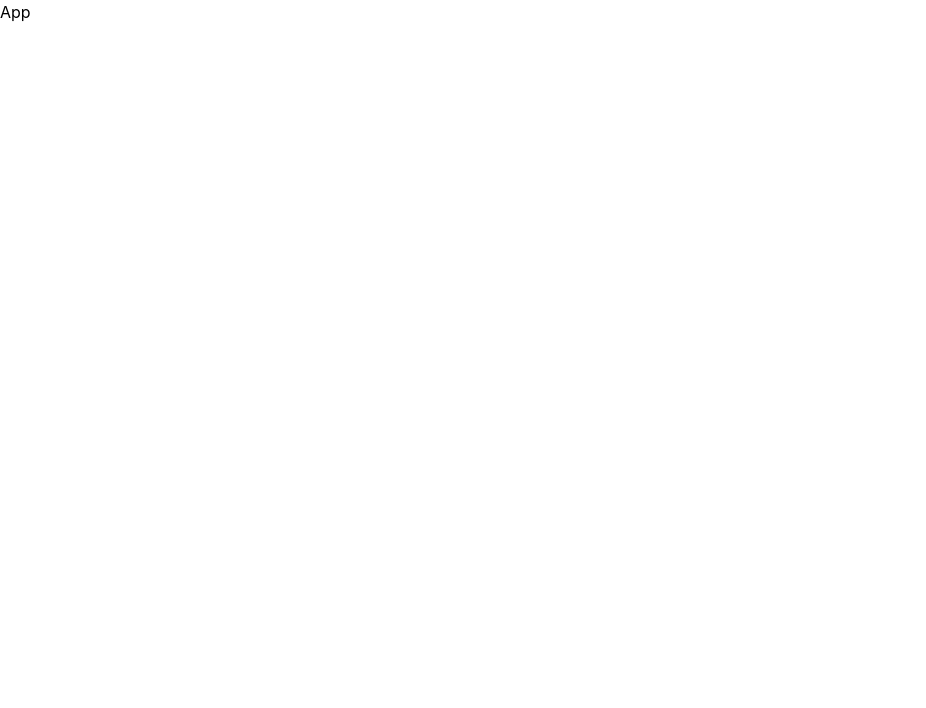
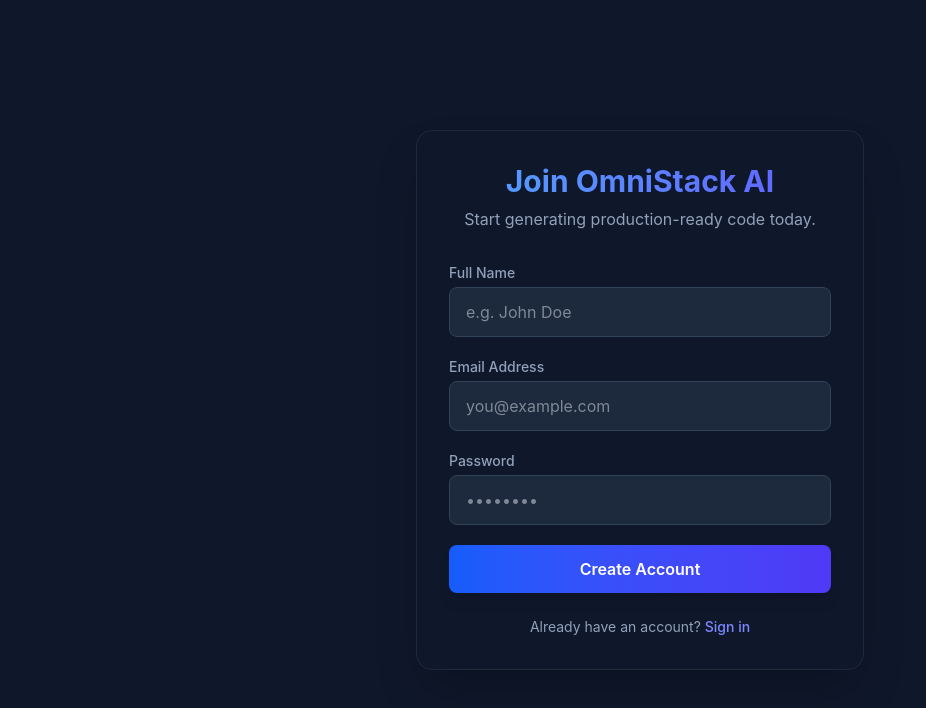
Before and after one commit to DPanvish/Omnistack-AI, a React (Vite) app in the folder client/: page /register in a window 1280 px wide. Shown: the top 708 px of the page, without its empty margins (0-926 px from the left). Built offline with nearby package versions, Linux system fonts and the light colour scheme.

Commit message:
Login and Register Pages Added

```diff
--- a/client/package.json
+++ b/client/package.json
@@ -11,6 +11,7 @@
   },
   "dependencies": {
     "@tailwindcss/vite": "^4.2.2",
+    "@tanstack/react-query": "^5.99.0",
     "framer-motion": "^12.38.0",
     "lucide-react": "^1.8.0",
     "react": "^19.2.4",
--- a/client/src/App.jsx
+++ b/client/src/App.jsx
@@ -1,9 +1,31 @@
-import React from 'react'
+import { BrowserRouter as Router, Routes, Route, Navigate } from 'react-router-dom';
+import { QueryClient, QueryClientProvider } from '@tanstack/react-query';
+import Login from './pages/Login';
+import Register from './pages/Register';
+import Dashboard from './pages/Dashboard';
 
-const App = () => {
+const queryClient = new QueryClient({
+  defaultOptions: {
+    queries: {
+      refetchOnWindowFocus: false, // Prevent auto-refetching when switching browser tabs
+      retry: 1,
+    },
+  },
+});
+
+function App() {
   return (
-    <div>App</div>
-  )
+    <QueryClientProvider client={queryClient}>
+      <Router>
+        <Routes>
+          <Route path="/" element={<Navigate to="/login" replace />} />
+          <Route path="/login" element={<Login />} />
+          <Route path="/register" element={<Register />} />
+          <Route path="/dashboard" element={<Dashboard />} />
+        </Routes>
+      </Router>
+    </QueryClientProvider>
+  );
 }
 
-export default App
+export default App;
--- /dev/null
+++ b/client/src/pages/Dashboard.jsx
@@ -0,0 +1,6 @@
+
+
+const Dashboard = () => {
+  return <div className="min-h-screen bg-[#0f172a] text-white flex items-center justify-center text-3xl">Dashboard (Coming Soon)</div>;
+};
+export default Dashboard;
--- /dev/null
+++ b/client/src/pages/Login.jsx
@@ -0,0 +1,93 @@
+import { useState } from 'react';
+import { motion } from 'framer-motion';
+import { Link, useNavigate } from 'react-router-dom';
+import { useMutation } from '@tanstack/react-query';
+import useAuthStore from '../store/authStore';
+
+const Login = () => {
+  const [formData, setFormData] = useState({ email: '', password: '' });
+  const navigate = useNavigate();
+  const setCredentials = useAuthStore((state) => state.setCredentials);
+
+  const loginMutation = useMutation({
+    mutationFn: async (data) => {
+      const res = await fetch('http://localhost:5000/api/auth/login', {
+        method: 'POST',
+        headers: { 'Content-Type': 'application/json' },
+        body: JSON.stringify(data),
+      });
+      const result = await res.json();
+      if (!res.ok) throw new Error(result.message || 'Login failed');
+      return result;
+    },
+    onSuccess: (data) => {
+      setCredentials({ name: data.name, email: data.email, role: data.subscriptionTier }, data.token);
+      navigate('/dashboard');
+    },
+  });
+
+  const handleSubmit = (e) => {
+    e.preventDefault();
+    loginMutation.mutate(formData);
+  };
+
+  return (
+    <div className="min-h-screen flex items-center justify-center bg-[#0f172a] text-slate-200 p-4">
+      <motion.div
+        initial={{ opacity: 0, y: 30 }}
+        animate={{ opacity: 1, y: 0 }}
+        transition={{ duration: 0.5, ease: "easeOut" }}
+        className="w-full max-w-md bg-slate-900 border border-slate-800 rounded-2xl shadow-2xl p-8"
+      >
+        <div className="text-center mb-8">
+          <h2 className="text-3xl font-bold bg-gradient-to-r from-blue-400 to-indigo-500 bg-clip-text text-transparent">
+            Welcome Back
+          </h2>
+          <p className="text-slate-400 mt-2">Log in to access your AI studio.</p>
+        </div>
+
+        {/* Display TanStack Query Error */}
+        {loginMutation.isError && (
+          <div className="bg-red-500/10 border border-red-500/50 text-red-400 p-3 rounded-lg mb-6 text-sm">
+            {loginMutation.error.message}
+          </div>
+        )}
+
+        <form onSubmit={handleSubmit} className="space-y-5">
+          <div>
+            <label className="block text-sm font-medium text-slate-400 mb-1">Email Address</label>
+            <input
+              type="email"
+              className="w-full px-4 py-3 bg-slate-800 border border-slate-700 rounded-lg focus:ring-2 focus:ring-indigo-500 focus:outline-none transition-all"
+              onChange={(e) => setFormData({...formData, email: e.target.value})}
+              required
+            />
+          </div>
+          <div>
+            <label className="block text-sm font-medium text-slate-400 mb-1">Password</label>
+            <input
+              type="password"
+              className="w-full px-4 py-3 bg-slate-800 border border-slate-700 rounded-lg focus:ring-2 focus:ring-indigo-500 focus:outline-none transition-all"
+              onChange={(e) => setFormData({...formData, password: e.target.value})}
+              required
+            />
+          </div>
+
+          <button
+            type="submit"
+            disabled={loginMutation.isPending}
+            className="w-full py-3 mt-4 bg-gradient-to-r from-blue-600 to-indigo-600 hover:from-blue-500 hover:to-indigo-500 text-white font-semibold rounded-lg shadow-lg transform transition-all active:scale-[0.98] disabled:opacity-50 disabled:cursor-not-allowed flex justify-center items-center"
+          >
+            {loginMutation.isPending ? 'Signing In...' : 'Sign In'}
+          </button>
+        </form>
+
+        <p className="text-center text-slate-400 mt-6 text-sm">
+          Don't have an account? <Link to="/register" className="text-indigo-400 hover:text-indigo-300 font-medium">Sign up</Link>
+        </p>
+      </motion.div>
+    </div>
+  );
+};
+
+export default Login;
--- /dev/null
+++ b/client/src/pages/Register.jsx
@@ -0,0 +1,105 @@
+import { useState } from 'react';
+import { motion } from 'framer-motion';
+import { Link, useNavigate } from 'react-router-dom';
+import { useMutation } from '@tanstack/react-query';
+import useAuthStore from '../store/authStore';
+
+const Register = () => {
+  const [formData, setFormData] = useState({ name: '', email: '', password: '' });
+  const navigate = useNavigate();
+  const setCredentials = useAuthStore((state) => state.setCredentials);
+
+  const registerMutation = useMutation({
+    mutationFn: async (data) => {
+      const res = await fetch('http://localhost:5000/api/auth/register', {
+        method: 'POST',
+        headers: { 'Content-Type': 'application/json' },
+        body: JSON.stringify(data),
+      });
+      const result = await res.json();
+      if (!res.ok) throw new Error(result.message || 'Registration failed');
+      return result;
+    },
+    onSuccess: (data) => {
+      setCredentials({ name: data.name, email: data.email, role: data.subscriptionTier }, data.token);
+      navigate('/dashboard');
+    },
+  });
+
+  const handleSubmit = (e) => {
+    e.preventDefault();
+    registerMutation.mutate(formData);
+  };
+
+  return (
+    <div className="min-h-screen flex items-center justify-center bg-[#0f172a] text-slate-200 p-4">
+      <motion.div
+        initial={{ opacity: 0, y: 30 }}
+        animate={{ opacity: 1, y: 0 }}
+        transition={{ duration: 0.5, ease: "easeOut" }}
+        className="w-full max-w-md bg-slate-900 border border-slate-800 rounded-2xl shadow-2xl p-8"
+      >
+        <div className="text-center mb-8">
+          <h2 className="text-3xl font-bold bg-gradient-to-r from-blue-400 to-indigo-500 bg-clip-text text-transparent">
+            Join OmniStack AI
+          </h2>
+          <p className="text-slate-400 mt-2">Start generating production-ready code today.</p>
+        </div>
+
+        {/* Display TanStack Query Error */}
+        {registerMutation.isError && (
+          <div className="bg-red-500/10 border border-red-500/50 text-red-400 p-3 rounded-lg mb-6 text-sm">
+            {registerMutation.error.message}
+          </div>
+        )}
+
+        <form onSubmit={handleSubmit} className="space-y-5">
+          <div>
+            <label className="block text-sm font-medium text-slate-400 mb-1">Full Name</label>
+            <input
+              type="text"
+              placeholder="e.g. John Doe"
+              className="w-full px-4 py-3 bg-slate-800 border border-slate-700 rounded-lg focus:ring-2 focus:ring-indigo-500 focus:outline-none transition-all"
+              onChange={(e) => setFormData({...formData, name: e.target.value})}
+              required
+            />
+          </div>
+          <div>
+            <label className="block text-sm font-medium text-slate-400 mb-1">Email Address</label>
+            <input
+              type="email"
+              placeholder="you@example.com"
+              className="w-full px-4 py-3 bg-slate-800 border border-slate-700 rounded-lg focus:ring-2 focus:ring-indigo-500 focus:outline-none transition-all"
+              onChange={(e) => setFormData({...formData, email: e.target.value})}
+              required
+            />
+          </div>
+          <div>
+            <label className="block text-sm font-medium text-slate-400 mb-1">Password</label>
+            <input
+              type="password"
+              placeholder="••••••••"
+              className="w-full px-4 py-3 bg-slate-800 border border-slate-700 rounded-lg focus:ring-2 focus:ring-indigo-500 focus:outline-none transition-all"
+              onChange={(e) => setFormData({...formData, password: e.target.value})}
+              required
+            />
+          </div>
+
+          <button
+            type="submit"
+            disabled={registerMutation.isPending}
+            className="w-full py-3 mt-4 bg-gradient-to-r from-blue-600 to-indigo-600 hover:from-blue-500 hover:to-indigo-500 text-white font-semibold rounded-lg shadow-lg transform transition-all active:scale-[0.98] disabled:opacity-50 disabled:cursor-not-allowed flex justify-center items-center"
+          >
+            {registerMutation.isPending ? 'Creating Account...' : 'Create Account'}
+          </button>
+        </form>
+
+        <p className="text-center text-slate-400 mt-6 text-sm">
+          Already have an account? <Link to="/login" className="text-indigo-400 hover:text-indigo-300 font-medium">Sign in</Link>
+        </p>
+      </motion.div>
+    </div>
+  );
+};
+
+export default Register;
--- /dev/null
+++ b/client/src/store/authStore.js
@@ -0,0 +1,20 @@
+import { create } from 'zustand';
+
+const useAuthStore = create((set) => ({
+  user: JSON.parse(localStorage.getItem('user')) || null,
+  token: localStorage.getItem('token') || null,
+
+  setCredentials: (user, token) => {
+    localStorage.setItem('user', JSON.stringify(user));
+    localStorage.setItem('token', token);
+    set({ user, token });
+  },
+
+  logout: () => {
+    localStorage.removeItem('user');
+    localStorage.removeItem('token');
+    set({ user: null, token: null });
+  },
+}));
+
+export default useAuthStore;
```
Also changed, not shown: 2 other files (tests, documents, lock files or other folders).
